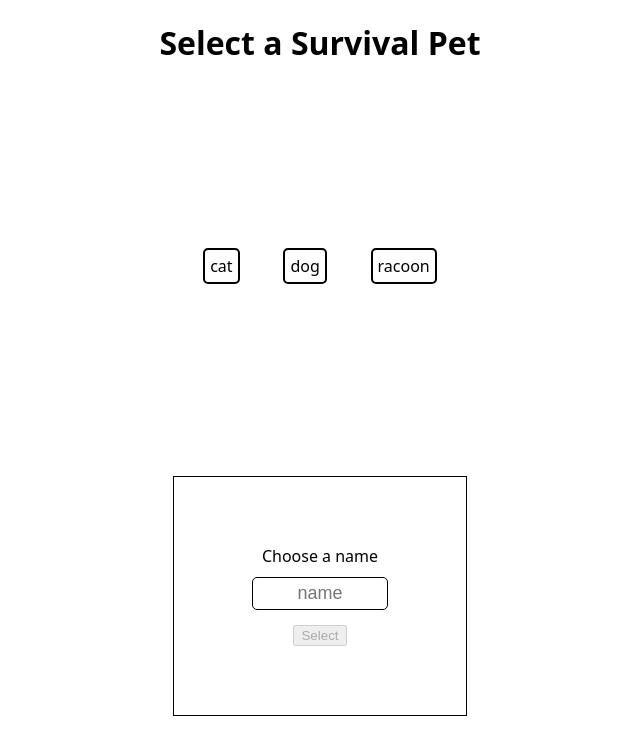
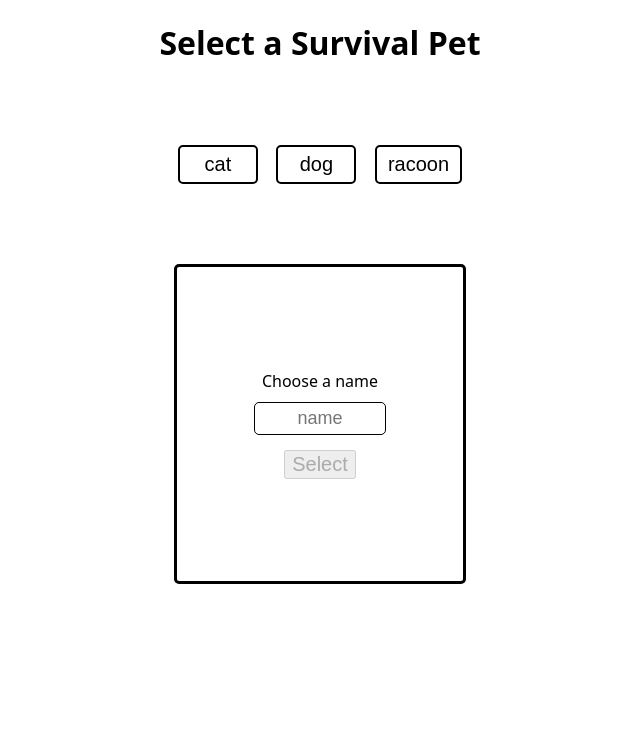
Before and after one commit to Braun-Johannes/Survival-Pets, a Next.js app: page / in a window 1280 px wide. Shown: the top 754 px of the page, without its empty margins (320-960 px from the left). Built offline with nearby package versions, Linux system fonts and the light colour scheme.

Commit message:
styled components cleaned up

```diff
--- a/components/CurrentPetStats.jsx
+++ b/components/CurrentPetStats.jsx
@@ -6,7 +6,7 @@ import StyledDiv from "./Styles/StyledDiv";
 
 export default function CurrentPetStats({ selectedPet, handleMode }) {
   return (
-    <StyledDiv $variant="livingroom">
+    <StyledDiv>
       <StyledStatsContainer>
         <StyledListItem $variant="livingroom">
           <StyledStatKey>Name</StyledStatKey>
--- a/components/EditForm.jsx
+++ b/components/EditForm.jsx
@@ -5,7 +5,7 @@ import StyledDiv from "./Styles/StyledDiv";
 
 export default function EditForm({ selectedPet, handleMode, onSubmit }) {
   return (
-    <StyledDiv $variant="edit">
+    <StyledDiv>
       <StyledForm $variant="edit" onSubmit={onSubmit}>
         <StyledInput
           id="nameInput"
@@ -15,9 +15,7 @@ export default function EditForm({ selectedPet, handleMode, onSubmit }) {
           $variant="name"
           required
         />
-        <StyledButton $variant="updateEdit" type="submit">
-          Update Name
-        </StyledButton>
+        <StyledButton type="submit">Update Name</StyledButton>
       </StyledForm>
       <StyledButton
         $variant="cancelEdit"
--- a/components/PetList.jsx
+++ b/components/PetList.jsx
@@ -3,9 +3,7 @@ import StyledButton from "./Styles/StyledButton";
 import StyledList from "./Styles/StyledList";
 import StyledListItem from "./Styles/StyledListItem";
 
-
 export default function PetList({ onSelectPet, selectedPet }) {
-
   return (
     <>
       <StyledList>
@@ -16,7 +14,8 @@ export default function PetList({ onSelectPet, selectedPet }) {
               key={pet.id}
               $variant="select"
             >
-              <StyledButton $variant="select"
+              <StyledButton
+                $variant="highlight"
                 onClick={() => {
                   onSelectPet(pet);
                 }}
--- a/components/Styles/StyledButton.js
+++ b/components/Styles/StyledButton.js
@@ -1,49 +1,33 @@
 import styled from "styled-components";
 
 const StyledButton = styled.button`
-  ${(props) =>
-    props.$variant === "select" &&
-    `
-    all: unset;
   cursor: pointer;
-  display: inline-block;`}
+  font-size: 20px;
 
   ${(props) =>
-    props.$variant === "updateEdit" &&
+    props.$variant === "highlight" &&
     `
-    border-radius: 7px;
-    font-size: 20px;
-  cursor: pointer;
-  display: inline-block;`}
+    background: none;
+    border: none;
+  `}
 
   ${(props) =>
     props.$variant === "edit" &&
     `
-    display: flex;
-    position: relative;
-    width: 50px;
-    height: 30px;
-    padding: 5px;
-    top: 50px;
-    left: 10px;
-    border-radius: 7px;
-    font-size: 20px;
-  cursor: pointer;`}
+    position: absolute;
+    top: 10px;
+    right: 10px;
+    `}
+
 
   ${(props) =>
     props.$variant === "cancelEdit" &&
     `
-    display: flex;
-    position: relative;
-    width: 80px;
-    height: 30px;
-    top: 40px;
+    position: absolute;
     right: 10px;
-    border-radius: 7px;
-    font-size: 20px;
-  cursor: pointer;`}
+    top: 10px;
+
+    `}
 `;
 
-
-
 export default StyledButton;
--- a/components/Styles/StyledDiv.js
+++ b/components/Styles/StyledDiv.js
@@ -1,22 +1,14 @@
 import styled from "styled-components";
 
 const StyledDiv = styled.div`
-  ${(props) =>
-    props.$variant === "edit" &&
-    `
-    display: grid;
-  grid-template-columns: 75% 25%;
+  display: flex;
+  align-items: center;
+  justify-content: center;
+  position: relative;
   border: solid black;
   border-radius: 5px;
   margin: 10px;
-    `}
-  ${(props) =>
-    props.$variant === "livingroom" &&
-    `display: grid;
-grid-template-columns: 75% 25% ;
-border: solid black;
-border-radius: 5px;
-margin: 10px;`}
+  height: 20rem;
 `;
 
 export default StyledDiv;
--- a/components/Styles/StyledForm.js
+++ b/components/Styles/StyledForm.js
@@ -1,30 +1,28 @@
 import styled from "styled-components";
 
 const StyledForm = styled.form`
+  border-radius: 5px;
+  height: 20rem;
+  padding: 10px;
+  margin: 30px 15px 5px 15px;
+
   ${(props) =>
     props.$variant === "select" &&
     `  display: flex;
   justify-content: center;
   align-items: center;
   flex-direction: column;
-  position: relative;
-  height: 15rem;
-  margin: 14px;
-  padding: 10px;
-  margin-top: 30px;
-  border: 1px solid black`}
+  border: solid black;
+
+
+  `}
   ${(props) =>
     props.$variant === "edit" &&
     `  display: flex;
   justify-content: center;
   align-items: center;
   flex-direction: column;
-  position: relative;
-  height: 200px;
-  margin: 14px;
-  padding: 10px;
-  margin-top: 30px;
-  left: 40px;`}
+  `};
 `;
 
 export default StyledForm;
--- a/components/Styles/StyledList.js
+++ b/components/Styles/StyledList.js
@@ -6,8 +6,8 @@ const StyledList = styled.ul`
   align-items: center;
   list-style: none;
   padding: 0;
-  margin: 0;
-  height: 45vh;
+  margin-top: 25%;
+  margin-bottom: 25%;
 `;
 
 export default StyledList;
--- a/components/Styles/StyledListItem.js
+++ b/components/Styles/StyledListItem.js
@@ -6,7 +6,10 @@ const StyledListItem = styled.li`
     `
 border: 2px black solid;
   border-radius: 5px;
-  padding: 5px;`}
+  padding: 5px;
+  min-width: 80px;
+  text-align: center;
+  `}
   ${(props) =>
     props.$variant === "livingroom" &&
     `
@@ -17,7 +20,8 @@ border: 2px black solid;
   height: 23%;
   `}
   ${(props) =>
-    props.$selected === true &&`
+    props.$selected === true &&
+    `
     border: 2px orange solid;`}
 `;
 
--- a/components/Styles/StyledStatsContainer.js
+++ b/components/Styles/StyledStatsContainer.js
@@ -1,12 +1,13 @@
 import styled from "styled-components";
 
 const StyledStatsContainer = styled.ul`
-display: grid;
-grid-template-columns: 50% 50% ;
-grid-template-rows: 33% 33% 33%;
+  display: grid;
+  grid-template-columns: repeat(2, 1fr);
+  grid-template-rows: repeat(3, 1fr);
+  padding-inline-start: 0;
   list-style: none;
-  margin: 20px;
-
+  width: 100%;
+  margin: 50px 30px 50px 30px;
 `;
 
 export default StyledStatsContainer;
```
